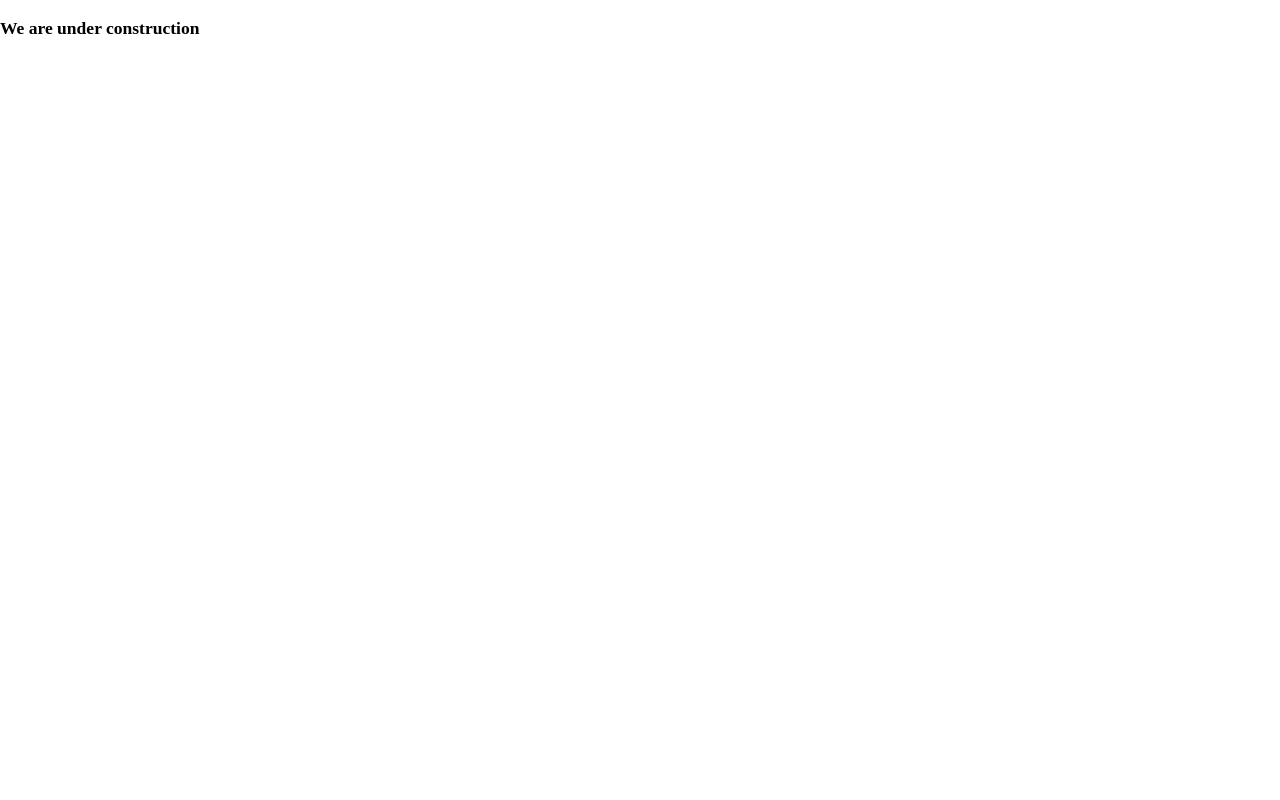
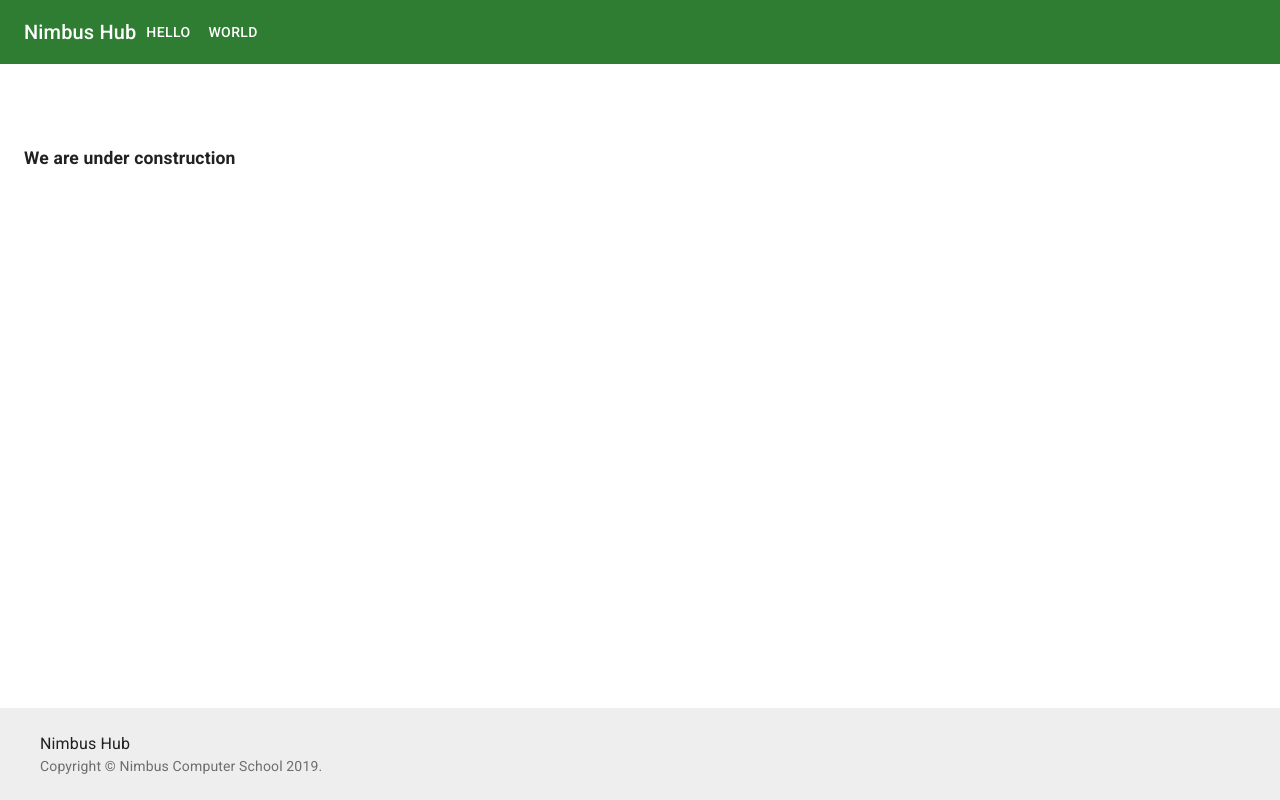
Before and after one commit to kidabu9x/nimbus-base, a Next.js app: page / in a window 1280 px wide. Built offline with nearby package versions, Linux system fonts and the light colour scheme.

Commit message:
init default homepage

```diff
--- /dev/null
+++ b/layouts/default/components/Footer.js
@@ -0,0 +1,48 @@
+import React from "react";
+import PropTypes from "prop-types";
+import Typography from "@material-ui/core/Typography";
+import Container from "@material-ui/core/Container";
+import Link from "@material-ui/core/Link";
+import { makeStyles } from "@material-ui/core/styles";
+
+const useStyles = makeStyles(theme => ({
+  root: {
+    padding: theme.spacing(3, 2),
+    marginTop: "auto",
+    backgroundColor:
+      theme.palette.type === "dark"
+        ? theme.palette.grey[800]
+        : theme.palette.grey[200]
+  }
+}));
+
+function Copyright() {
+  return (
+    <Typography variant="body2" color="textSecondary">
+      {"Copyright © "}
+      <Link color="inherit" href="https://material-ui.com/">
+        Nimbus Computer School
+      </Link>{" "}
+      {new Date().getFullYear()}
+      {"."}
+    </Typography>
+  );
+}
+
+const Footer = () => {
+  const classes = useStyles();
+  return (
+    <footer className={classes.root}>
+      <Container maxWidth="lg">
+        <Typography variant="body1">Nimbus Hub</Typography>
+        <Copyright />
+      </Container>
+    </footer>
+  );
+};
+
+Footer.propTypes = {
+  classes: PropTypes.object
+};
+
+export default Footer;
--- /dev/null
+++ b/layouts/default/components/NavBar.js
@@ -0,0 +1,50 @@
+import React, { Fragment } from "react";
+import PropTypes from "prop-types";
+import AppBar from "@material-ui/core/AppBar";
+import Toolbar from "@material-ui/core/Toolbar";
+import Typography from "@material-ui/core/Typography";
+import CssBaseline from "@material-ui/core/CssBaseline";
+import useScrollTrigger from "@material-ui/core/useScrollTrigger";
+import Button from "@material-ui/core/Button";
+
+function ElevationScroll(props) {
+  const { children } = props;
+  const trigger = useScrollTrigger({
+    disableHysteresis: true,
+    threshold: 0
+  });
+
+  return React.cloneElement(children, {
+    elevation: trigger ? 4 : 0
+  });
+}
+
+ElevationScroll.propTypes = {
+  children: PropTypes.element.isRequired
+};
+
+const NavBar = props => {
+  return (
+    <Fragment>
+      <CssBaseline />
+      <ElevationScroll {...props}>
+        <AppBar>
+          <Toolbar>
+            <Typography variant="h6">Nimbus Hub</Typography>
+
+            <Button color="inherit">Hello</Button>
+
+            <Button color="inherit">World</Button>
+          </Toolbar>
+        </AppBar>
+      </ElevationScroll>
+      <Toolbar />
+    </Fragment>
+  );
+};
+
+NavBar.propTypes = {
+  children: PropTypes.node
+};
+
+export default NavBar;
--- a/layouts/default/index.js
+++ b/layouts/default/index.js
@@ -1,9 +1,46 @@
 import React from "react";
 import PropTypes from "prop-types";
+import Container from "@material-ui/core/Container";
+import { makeStyles } from "@material-ui/core/styles";
+
 import Base from "../_base";
 
+import NavBar from "./components/NavBar";
+import Footer from "./components/Footer";
+
+const useStyles = makeStyles(theme => ({
+  root: {
+    display: "flex",
+    flexDirection: "column",
+    minHeight: "100vh"
+  },
+  main: {
+    marginTop: theme.spacing(8),
+    marginBottom: theme.spacing(2)
+  },
+  footer: {
+    padding: theme.spacing(3, 2),
+    marginTop: "auto",
+    backgroundColor:
+      theme.palette.type === "dark"
+        ? theme.palette.grey[800]
+        : theme.palette.grey[200]
+  }
+}));
+
 const Layout = props => {
-  return <Base>{props.children}</Base>;
+  const classes = useStyles();
+  return (
+    <Base>
+      <div className={classes.root}>
+        <NavBar />
+        <Container component="main" className={classes.main} maxWidth="lg">
+          {props.children}
+        </Container>
+        <Footer className={classes.footer} />
+      </div>
+    </Base>
+  );
 };
 
 Layout.propTypes = {
```
